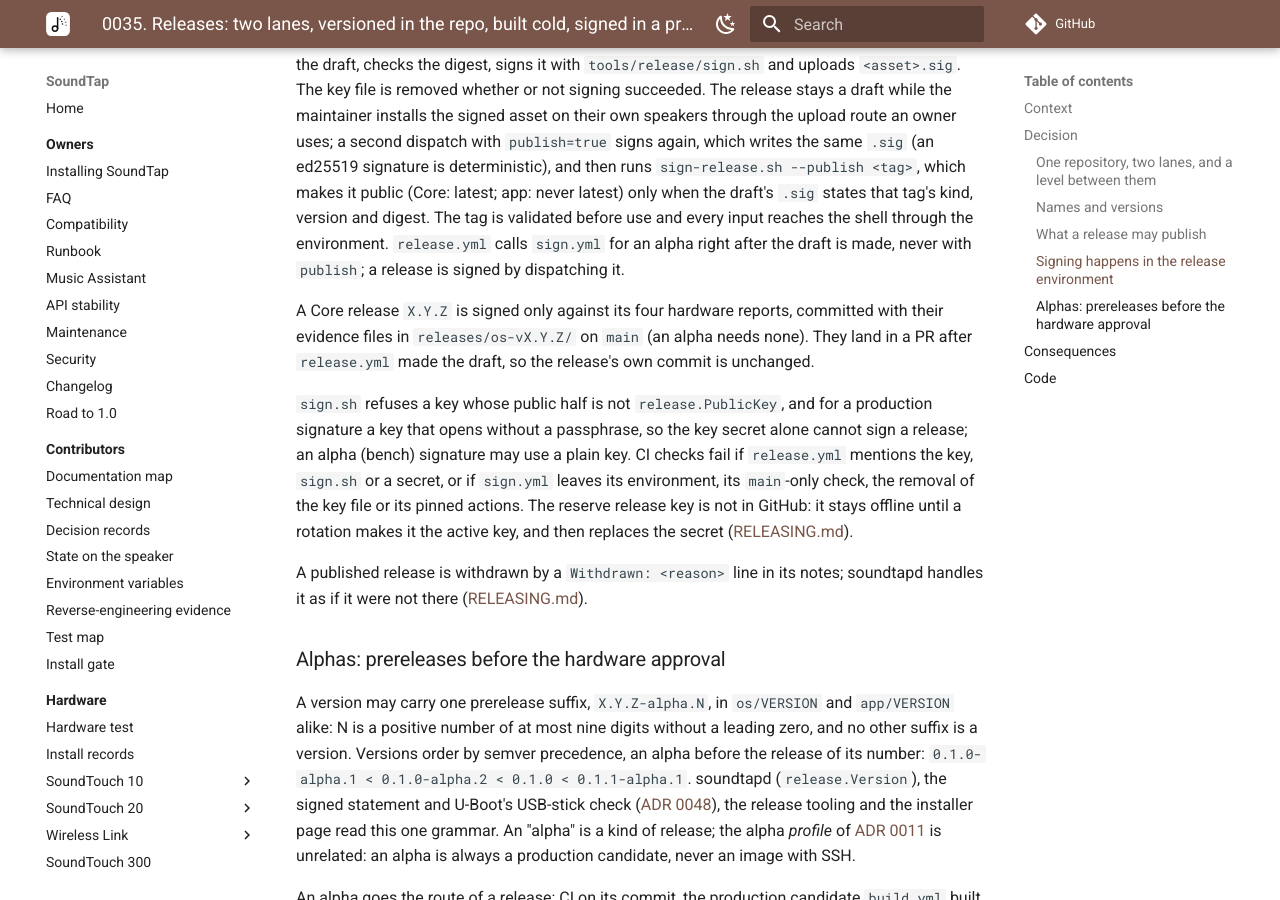
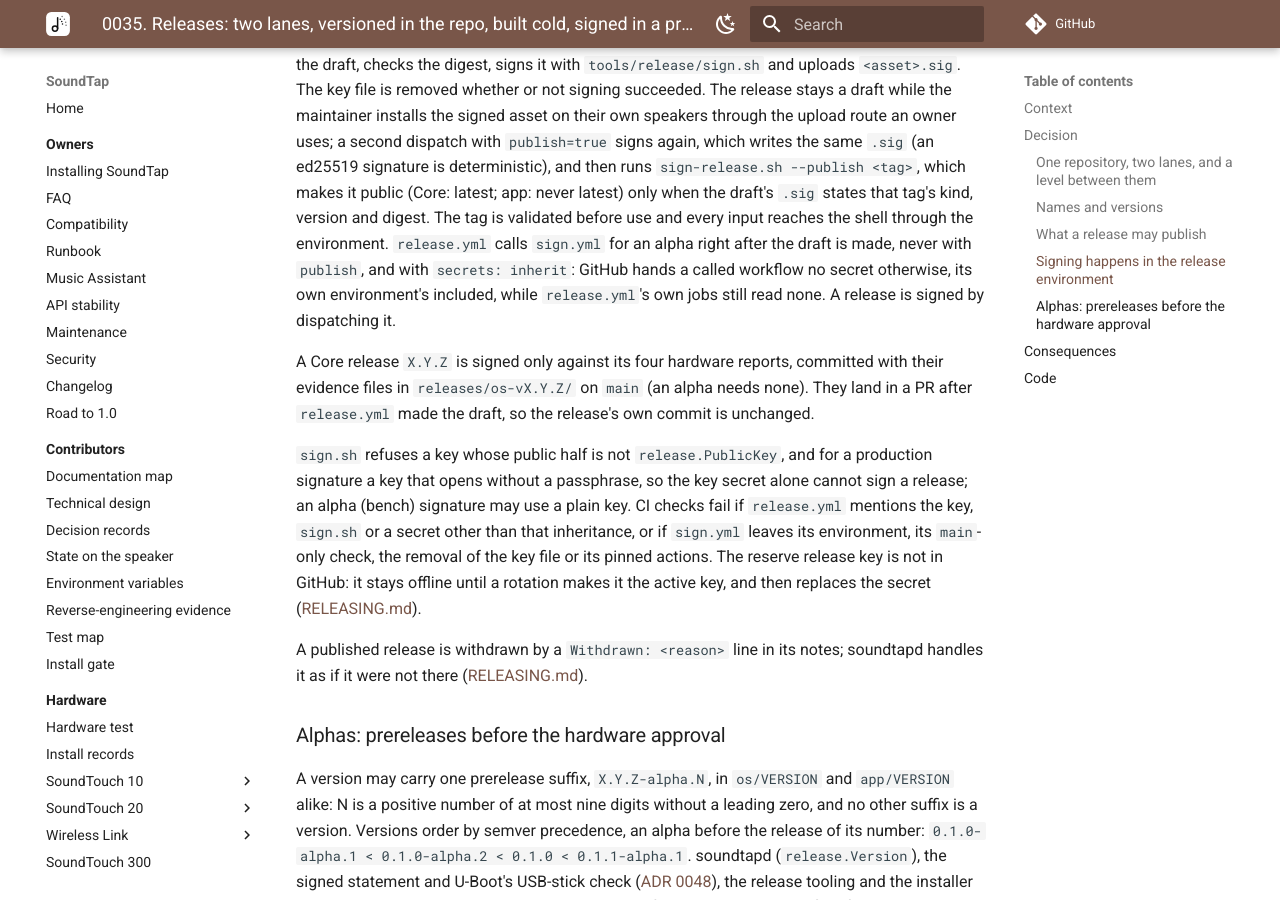
Before and after one commit to stein155/soundtap, an MkDocs documentation site: the page built from docs/decisions/0035-releases.md, in a window 1280 px wide and 900 px high, scrolled down 2431 px. Built offline with MkDocs 1.6.1 and Material for MkDocs 9.7.7, drawn with Linux system fonts in a browser that asks for light colours; comment, search, counter and statistics services are not loaded.

Commit message:
fix(release): the alpha sign jobs pass the secrets on to sign.yml
GitHub hands a called workflow no secret unless the caller inherits them, its own
environment's included, so the automatic signing of an alpha found no release key.
release.yml's own jobs still read none.

```diff
--- a/docs/decisions/0035-releases.md
+++ b/docs/decisions/0035-releases.md
@@ -97,7 +97,9 @@ deterministic), and then runs `sign-release.sh --publish <tag>`, which makes it
 latest; app: never latest) only when the draft's `.sig` states that tag's kind, version and
 digest. The tag is validated before use and every input reaches the shell through the
 environment. `release.yml` calls `sign.yml` for an alpha right after the draft is made, never
-with `publish`; a release is signed by dispatching it.
+with `publish`, and with `secrets: inherit`: GitHub hands a called workflow no secret otherwise,
+its own environment's included, while `release.yml`'s own jobs still read none. A release is
+signed by dispatching it.
 
 A Core release `X.Y.Z` is signed only against its four hardware reports, committed with their
 evidence files in `releases/os-vX.Y.Z/` on `main` (an alpha needs none). They land in a PR after
@@ -106,7 +108,7 @@ evidence files in `releases/os-vX.Y.Z/` on `main` (an alpha needs none). They la
 `sign.sh` refuses a key whose public half is not `release.PublicKey`, and for a production
 signature a key that opens without a passphrase, so the key secret alone cannot sign a release;
 an alpha (bench) signature may use a plain key. CI checks fail if `release.yml` mentions the key,
-`sign.sh` or a secret, or if `sign.yml` leaves its environment, its `main`-only check, the
+`sign.sh` or a secret other than that inheritance, or if `sign.yml` leaves its environment, its `main`-only check, the
 removal of the key file or its pinned actions. The reserve release key is not in GitHub: it stays
 offline until a rotation makes it the active key, and then replaces the secret
 ([RELEASING.md](../../RELEASING.md#release-keys)).
```
Also changed, not shown: 3 other files.
